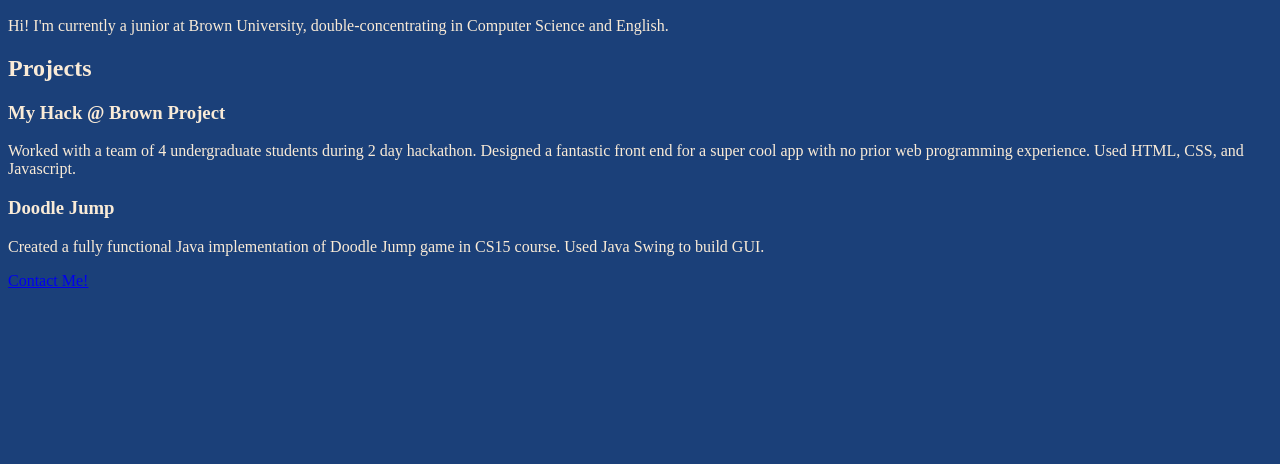
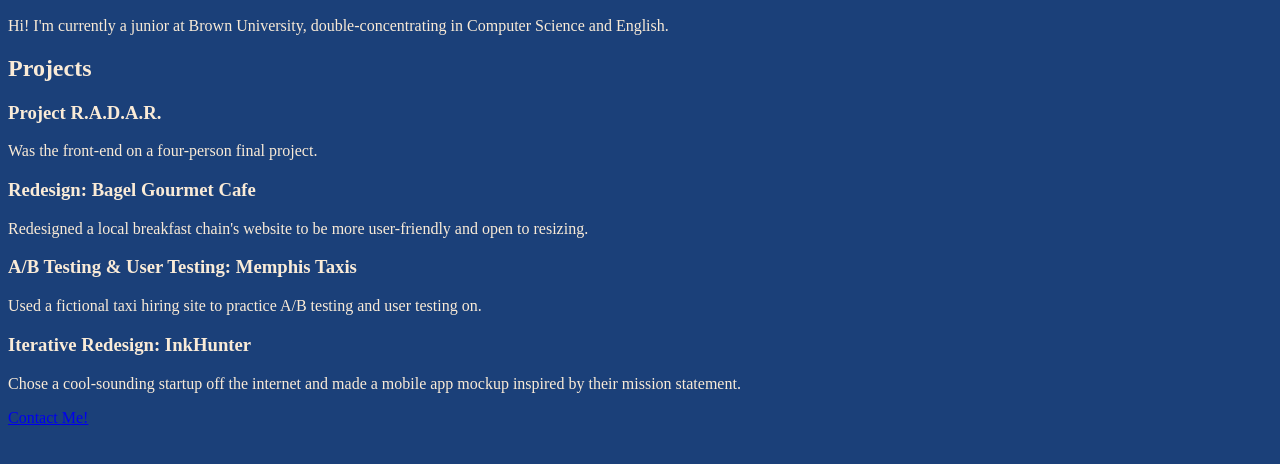
Before and after one commit to kimdahey/kimdahey.github.io, a plain HTML site: page index.html in a window 1280 px wide. Shown: the part 110-574 px from the top of the page. Drawn offline with Linux system fonts and the light colour scheme.

Commit message:
basic basic info, will brainstorm organization later

```diff
--- a/index.html
+++ b/index.html
@@ -14,10 +14,14 @@
 
   <div id="projects">
 	<h2>Projects</h2>
-	<h3>My Hack @ Brown Project</h3>
-	<p>Worked with a team of 4 undergraduate students during 2 day hackathon. Designed a fantastic front end for a super cool app with no prior web programming experience. Used HTML, CSS, and Javascript.</p>
-	<h3>Doodle Jump</h3>
-  <p>Created a fully functional Java implementation of Doodle Jump game in CS15 course. Used Java Swing to build GUI.</p>
+	<h3>Project R.A.D.A.R.</h3>
+	<p>Was the front-end on a four-person final project.</p>
+	<h3>Redesign: Bagel Gourmet Cafe</h3>
+  <p>Redesigned a local breakfast chain's website to be more user-friendly and open to resizing.</p>
+	<h3>A/B Testing & User Testing: Memphis Taxis</h3>
+  <p>Used a fictional taxi hiring site to practice A/B testing and user testing on.</p>
+	<h3>Iterative Redesign: InkHunter</h3>
+  <p>Chose a cool-sounding startup off the internet and made a mobile app mockup inspired by their mission statement.</p>
   </div>
 
   <div id="contact">
```
